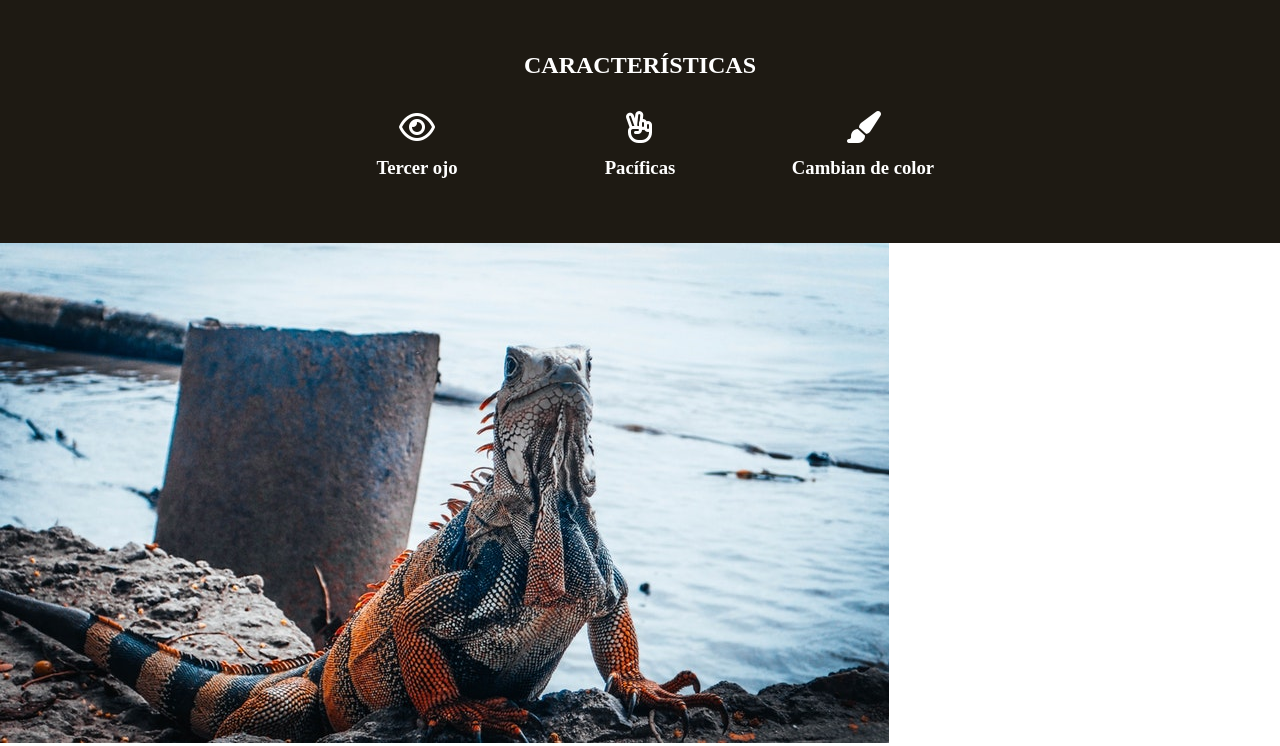
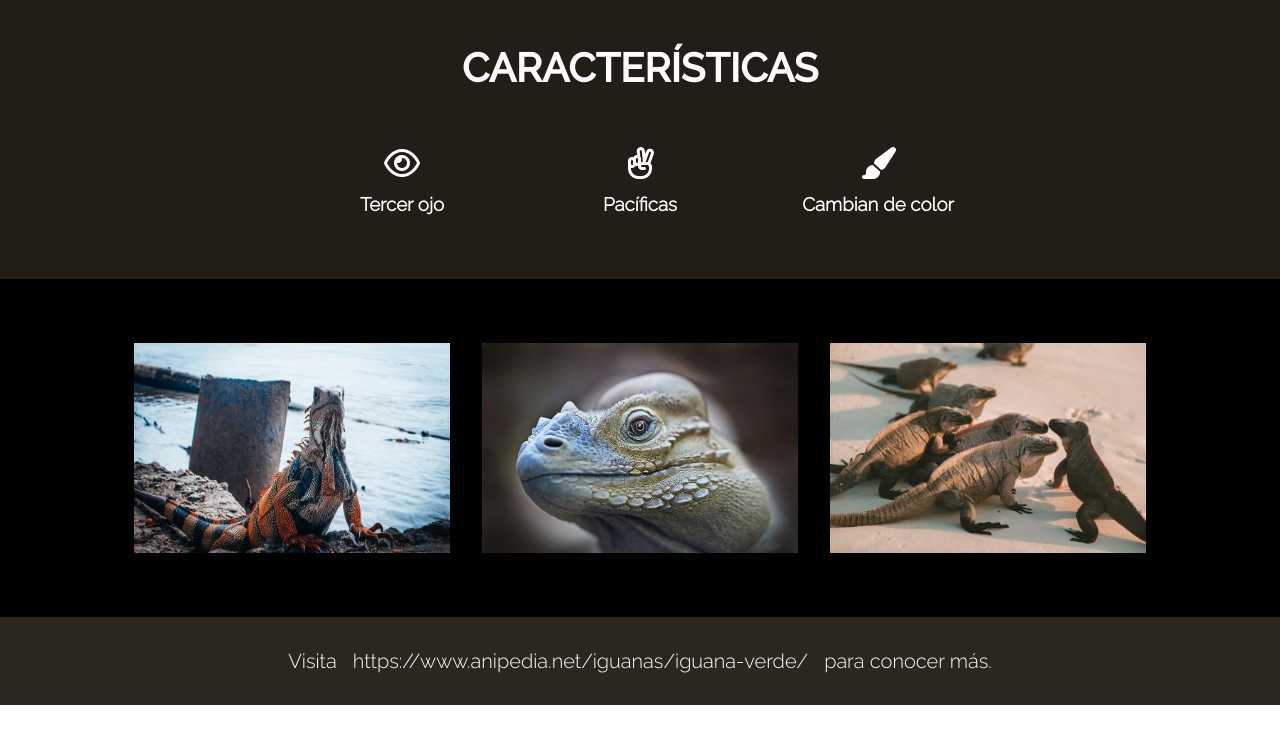
Before and after one commit to Izth4rDev/IguanaPage, a plain HTML site: page index.html in a window 1280 px wide. Shown: the part 1180-1926 px from the top of the page. After the commit the page ends 1885 px from the top, so only its background shows below. Drawn offline with Linux system fonts and the light colour scheme.

Commit message:
v4 ultima actualizacion, estilos finales al footer

```diff
--- a/assets/css/style.css
+++ b/assets/css/style.css
@@ -2,14 +2,10 @@
     font-family: "Raleway Light";
     src: url("/assets/fonts/Raleway/Raleway-Light.ttf") format("truetype");
   }
-
   @font-face {
     font-family: "Raleway Medium";
     src: url("/assets/fonts/Raleway/Raleway-Medium.ttf") format("truetype");
   }
-
-
-
 body{
     margin:0;
     padding:0;
@@ -51,14 +47,16 @@ h1{
 /*Estilos seccion iconos*/
 .icons_section{
     background-color: #1E1A13;
+    opacity: 98%;
     padding: 3rem 0rem 3rem 0rem;
 }
 .icons_section h2{
+    font-family: "Raleway Medium";
+    font-size: 40px;
     text-align:center;
     margin:0rem;
-    padding-top:2rem;
-    margin-bottom: 2rem;
-
+    padding-top:1.5rem;
+    margin-bottom: 3.5rem;
 }
 .icon_container{
     display: flex;
@@ -72,16 +70,40 @@ h1{
     align-items: center;
     margin-top:1rem;
     gap: 0.8rem;
-    width: 175px;
+    width: 190px;
 }
 
 .icon_container div h3{
     margin: 0;
-    padding:1rem
+    padding:1rem;
+    font-family: "Raleway Light";
 }
 /*Estilos seccion Gallery*/
-
+.section_gallery{
+    display: flex;
+    justify-content: center;
+    gap:2rem;
+    flex-wrap: wrap;
+    background-color: #000000;
+    padding:4rem 0rem 4rem 0rem;
+}
+.section_gallery img{
+ width: 316px;
+}
 /*Estilos footer*/
 footer{
+    padding:2rem 0rem 2rem 0rem;
     background-color: #1E1A13;
+    opacity: 94%;
+    font-size: 20px;
+    font-family: "Raleway Light";
+    display: flex;
+    align-items: center;
+    justify-content: center;
+    gap:1rem;
 }
+
+footer a{
+    text-decoration: none;
+    color: #FFFFFF;
+}
--- a/index.html
+++ b/index.html
@@ -4,7 +4,7 @@
     <meta charset="UTF-8">
     <meta name="viewport" content="width=device-width, initial-scale=1.0">
     <link rel="stylesheet" href="assets/css/style.css">
-    <title>Document</title>
+    <title>Iguana Page</title>
 </head>
 <body>
     <header>
@@ -26,11 +26,11 @@
             <h2>CARACTERÍSTICAS</h2>
             <div class="icon_container">
                 <div>
-                    <i class="fa fa-eye fa-2xl" aria-hidden="true" style="color: #ffffff;"></i>
+                    <i class="far fa-eye fa-2xl" aria-hidden="true" style="color: #ffffff;"></i>
                     <h3>Tercer ojo</h3>
                 </div>
                 <div>
-                    <i class="fa-regular fa-hand-peace fa-2xl"  style="color: #ffffff;"></i>
+                    <i class="fa-regular fa-hand-peace fa-flip-horizontal fa-2xl" style="color: #ffffff;"></i>
                     <h3>Pacíficas</h3>
                 </div>
                 <div>
@@ -41,13 +41,13 @@
         </section>
         <!--Seccion galeria de imagenes-->
         <section class="section_gallery">
-            <img src="assets/img/iguana-2.jpg" alt="">
-            <img src="assets/img/iguana-3.jpg" alt="">
-            <img src="assets/img/iguana-4.jpg" alt="">
+            <img src="assets/img/iguana-2.jpg" alt="Imagen iguana en el agua">
+            <img src="assets/img/iguana-3.jpg" alt="Imagen cara de iguana">
+            <img src="assets/img/iguana-4.jpg" alt="Imagen de iguanas en la playa">
         </section>
     </main>
     <footer>
-        <a href="">Visita https://www.anipedia.net/iguanas/iguana-verde/ .</a><p>para conocer más</p>
+        <span>Visita</span><a href="https://www.anipedia.net/iguanas/iguana-verde/">https://www.anipedia.net/iguanas/iguana-verde/</a><span>para conocer más.</span>
     </footer>
 </body>
 <script src="https://kit.fontawesome.com/9d55460b02.js" crossorigin="anonymous"></script>
```
